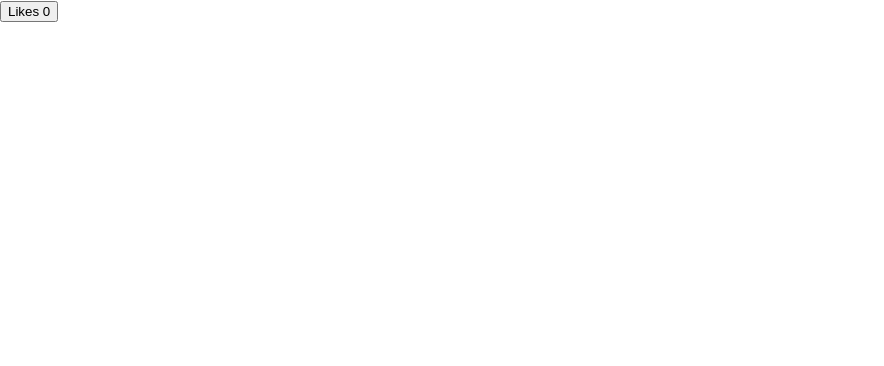
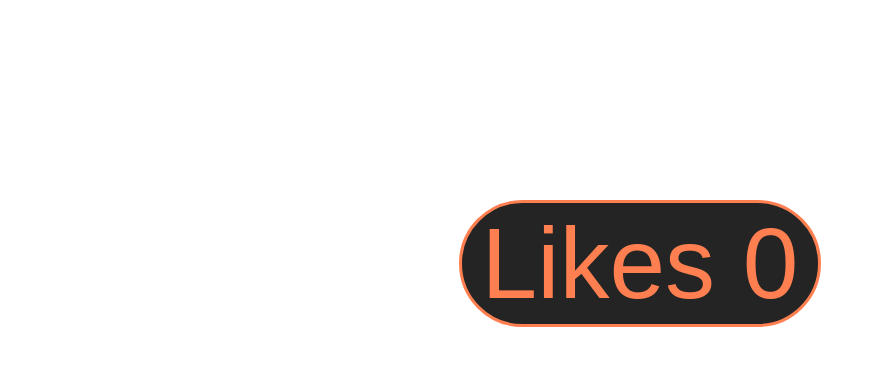
Before and after one commit to PatrickBoynton/react-like-button, a React (Create React App) app: page / in a window 1280 px wide. Shown: the top 366 px of the page, without its empty margins (0-884 px from the left). Built offline with nearby package versions, Linux system fonts and the light colour scheme.

Commit message:
Styled the button.

```diff
--- a/src/App.css
+++ b/src/App.css
@@ -1,38 +1,20 @@
-.App {
-  text-align: center;
+button {
+  display: block;
+  margin: 0 auto;
+  padding: 3px 20px;
+  background-color: #242424;
+  color: coral;
+  cursor: pointer;
+  border-radius: 100px;
+  border: 3px solid coral;
+  font-size: 100px;
+  margin: 200px auto;
 }
-
-.App-logo {
-  height: 40vmin;
-  pointer-events: none;
+button:hover {
+  background-color: coral;
+  color: #242424;
+  border-color: #242424;
 }
-
-@media (prefers-reduced-motion: no-preference) {
-  .App-logo {
-    animation: App-logo-spin infinite 20s linear;
-  }
+button:focus {
+  outline: none;
 }
-
-.App-header {
-  background-color: #282c34;
-  min-height: 100vh;
-  display: flex;
-  flex-direction: column;
-  align-items: center;
-  justify-content: center;
-  font-size: calc(10px + 2vmin);
-  color: white;
-}
-
-.App-link {
-  color: #61dafb;
-}
-
-@keyframes App-logo-spin {
-  from {
-    transform: rotate(0deg);
-  }
-  to {
-    transform: rotate(360deg);
-  }
-}
```
